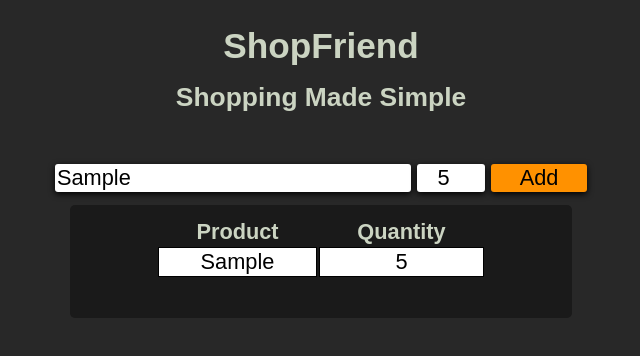
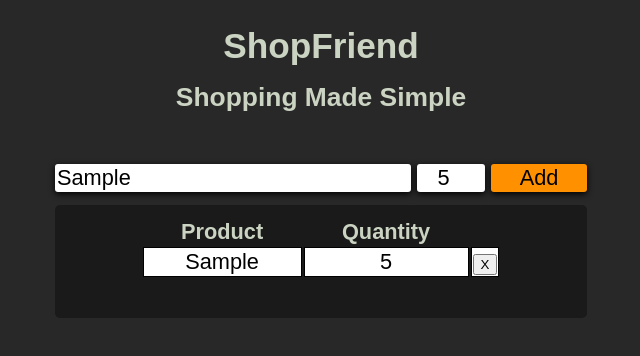
Before and after one commit to Catatera/ShopFriend, a React app: page / in a window 1280 px wide. Both pictures are taken after typing "Sample", "5" into the empty fields and a click on the button "Add". Shown: the top 356 px of the page, without its empty margins (319-959 px from the left). Built offline with nearby package versions, Linux system fonts and the light colour scheme.

Commit message:
Botão de Delete
Nesta versão conseguimos acessar o index do botão na nossa lista, falta então adicionar o processo de delete em si. Atualmente damos um console.log no index do produto clicado na lista.

```diff
--- a/src/App.js
+++ b/src/App.js
@@ -27,6 +27,9 @@ export default function App() {
       },
     ]);
   }
+  function handleDelete(e) {
+    console.log(e.target.value)
+  }
 
   return (
     <>
@@ -37,7 +40,7 @@ export default function App() {
           onSetQuantity={handleQuantity}
           onSubmit={handleSubmit}
         />
-        <List products={products} quantity={quantity} />
+        <List products={products} quantity={quantity} onDelete={handleDelete} />
       </main>
     </>
   );
--- a/src/List.js
+++ b/src/List.js
@@ -13,6 +13,7 @@ export default function List(props) {
             <tr key={product.id}>
               <td>{product.value}</td>
               <td>{product.quantity}</td>
+              <td><button onClick={props.onDelete} value={product.id-1}>X</button></td>
             </tr>
           ))}
         </tbody>
```
